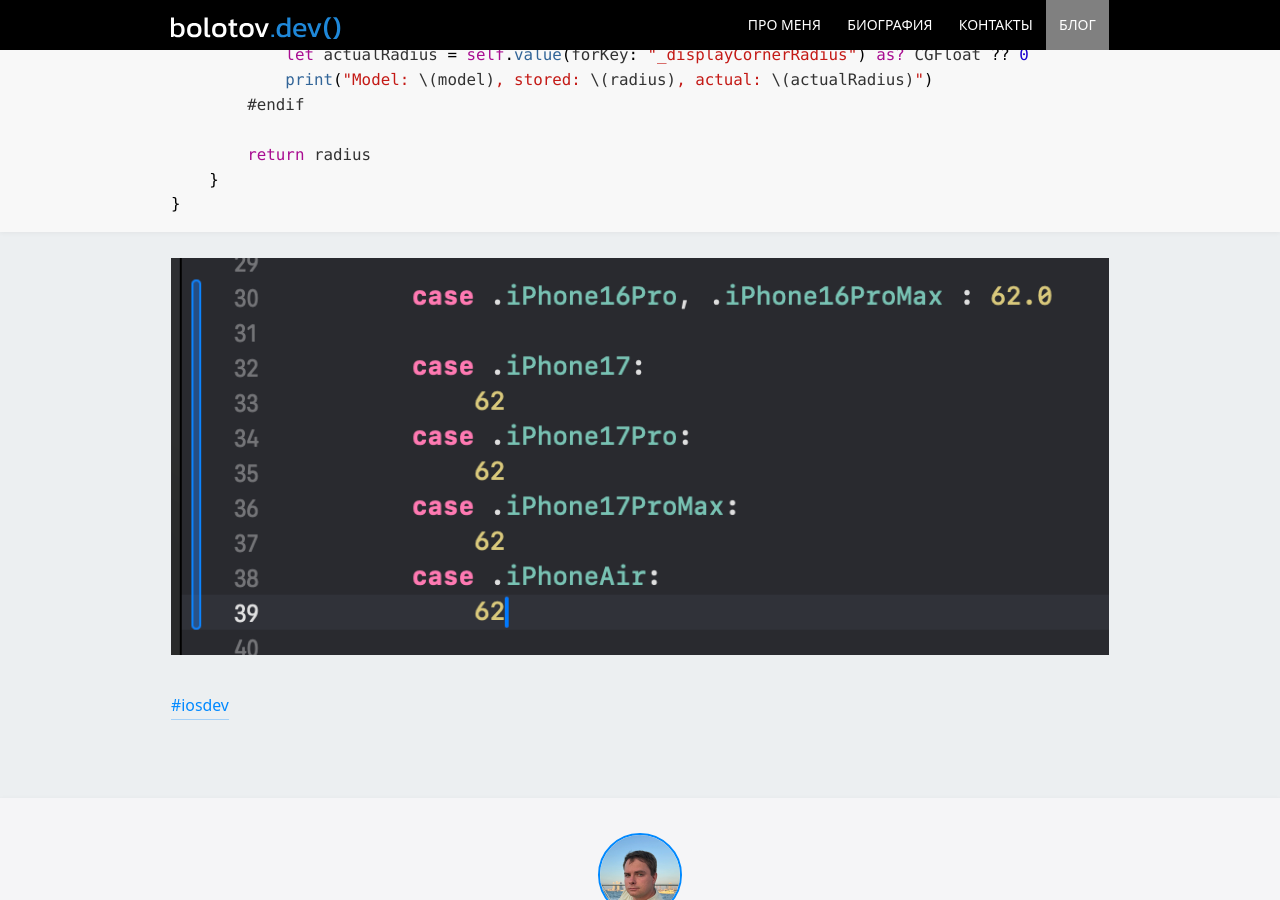
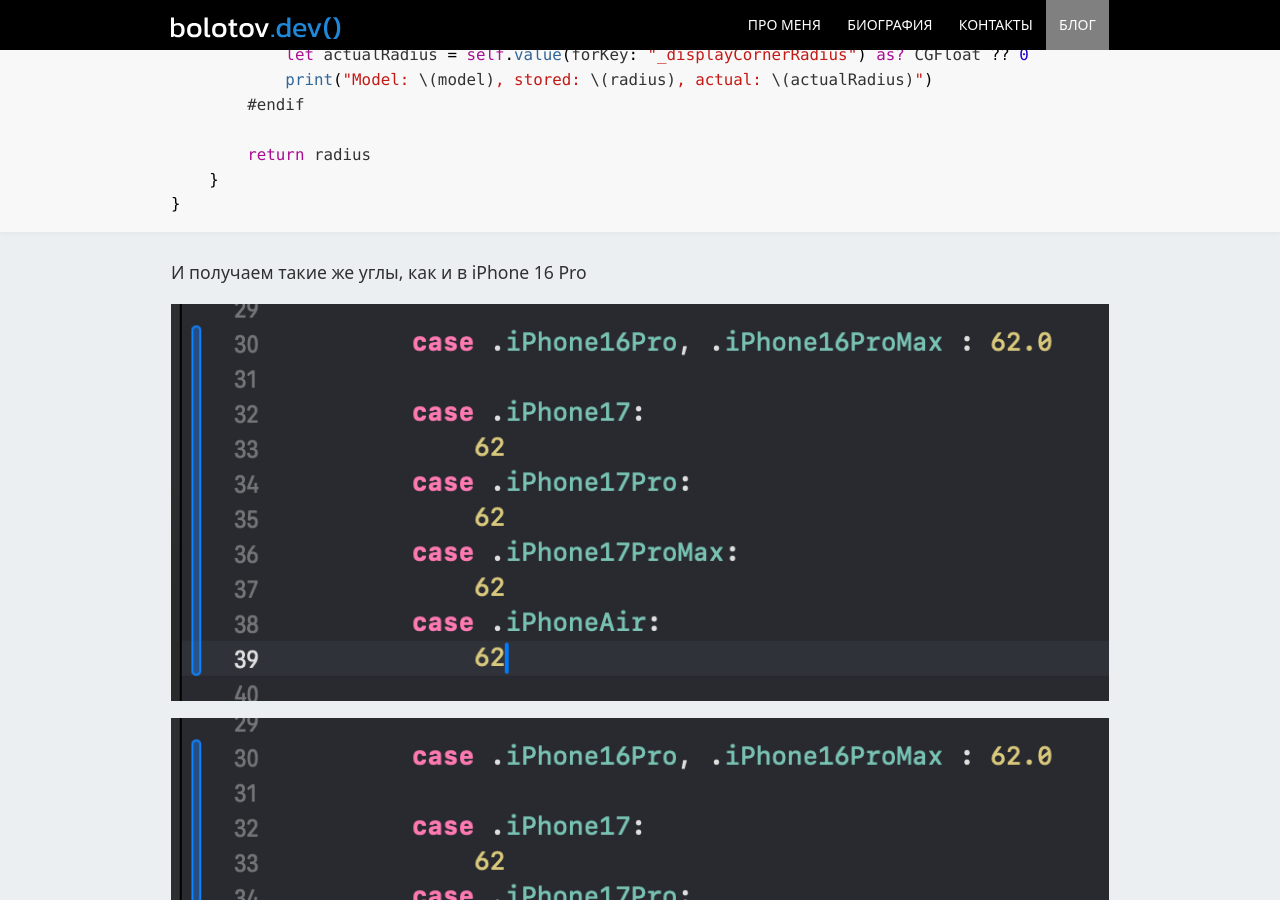
Before and after one commit to artembolotov/artembolotov.github.io, a Jekyll site: the page built from blog/_posts/2025-09-11-iphone-air.md, in a window 1280 px wide and 900 px high, scrolled down 603 px. Built offline with Jekyll 4.4.1, drawn with Linux system fonts in a browser that asks for light colours.

Commit message:
iPhone Air fixes

````diff
--- a/blog/_posts/2025-09-11-iphone-air.md
+++ b/blog/_posts/2025-09-11-iphone-air.md
@@ -28,5 +28,8 @@
     }
 }
 ```
+И получаем такие же углы, как и в iPhone 16 Pro
 
 {% include img.html src="corners.png" alt="Радуисы скругления новых айфонов" %}
+
+![Радуисы скругления новых айфонов](/blog/img/2025-09-11-iphone-air/corners.png)
````
